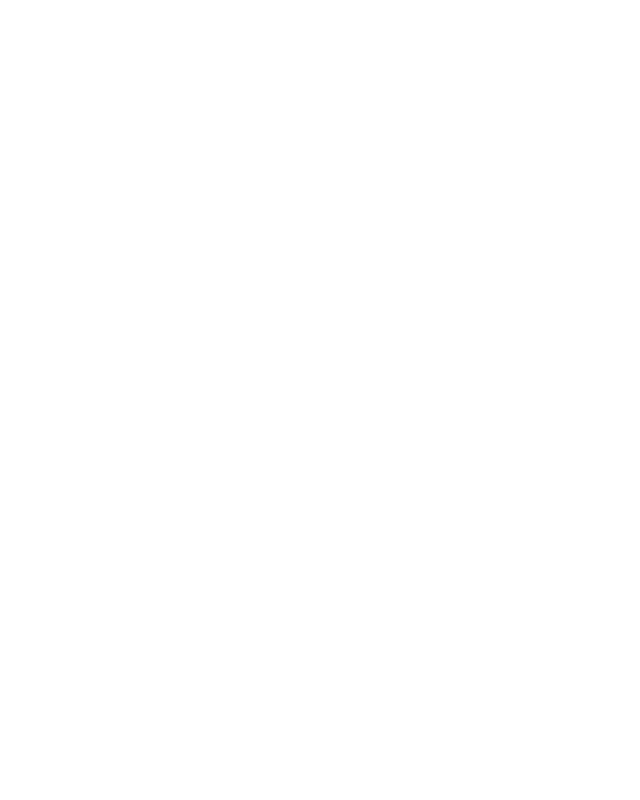
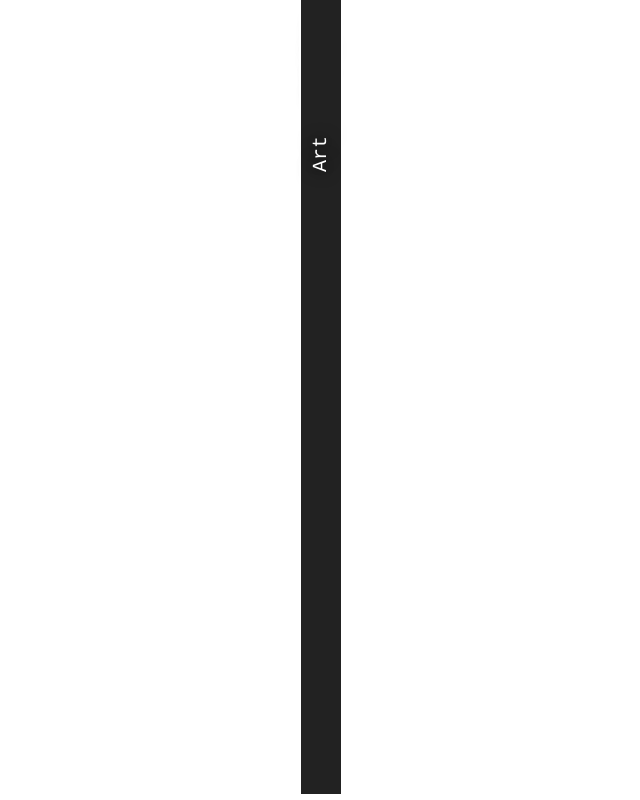
Before and after one commit to DomMarcone/hello-world, a PHP site: page / in a window 1280 px wide. Before the commit the part shown is empty. Shown: the whole page, without its empty margins (321-961 px from the left). Run offline with PHP 8.4, Linux system fonts and the light colour scheme.

Commit message:
updated index.php

```diff
--- a/index.php
+++ b/index.php
@@ -2,20 +2,84 @@
 <html>
 <head>
 <meta charset="utf-8" />
-
+<title>Dominic A. Marcone</title>
 <style>
-
-.dom-catagory
+body
 {
-
-
+	width: 100%;
+	margin: 0;
+	font-family: courier;
 }
 
+.dom-category
+{
+	width: 100%;
+	transition-duration: 0.25s;
+	height: 40px;
+	line-height: 40px;
+	text-align: center;
+	border-style: solid;
+	border-width: 2px;
+	border-color: white;
+	background: #222;
+	color: white;
+	font-size: 20px;
+	text-shadow: 0 0 16px black;
+}
+
+@media screen and (min-width: 640px)
+{
+	.dom-category
+	{
+		transform: rotate(-90deg);
+		-ms-transform: rotate(-90deg);
+	}
+}
 </style>
+<script>
+
+function getItemByNumber(num)
+{
+	switch(num)
+	{
+		case 0 :
+			return document.getElementById("dom-bio");
+
+		case 1 :
+			return document.getElementById("dom-skills");
+
+		case 2 :
+			return document.getElementById("dom-projects");
+
+		case 3 :
+			return document.getElementById("dom-art");
+	}
+	return "ERROR!";
+}
+
+function collapseAll()
+{
+	for(var x = 0; x < 4; x++){
+		var y = getItemByNumber(x);
+		y.style.height = "40px";
+		y.style.backgroundColor = "#222";
+	}
+}
+
+function expand(item)
+{
+	var cat = getItemByNumber(item);
+	collapseAll();
+	cat.style.height = (window.innerHeight-160)+ "px";
+	cat.style.backgroundColor = "#666";
+}
+
+</script>
 </head>
 <body>
-	<div class="dom-catagory" id="dom-bio"></div>
-	<div class="dom-catagory" id="dom-skills"></div>
-
+	<div class="dom-category" onclick="expand(0);" id="dom-bio">Bio</div>
+	<div class="dom-category" onclick="expand(1);" id="dom-skills">Skills</div>
+	<div class="dom-category" onclick="expand(2);" id="dom-projects">Programming</div>
+	<div class="dom-category" onclick="expand(3);" id="dom-art">Art</div>
 </body>
 </html>
```
